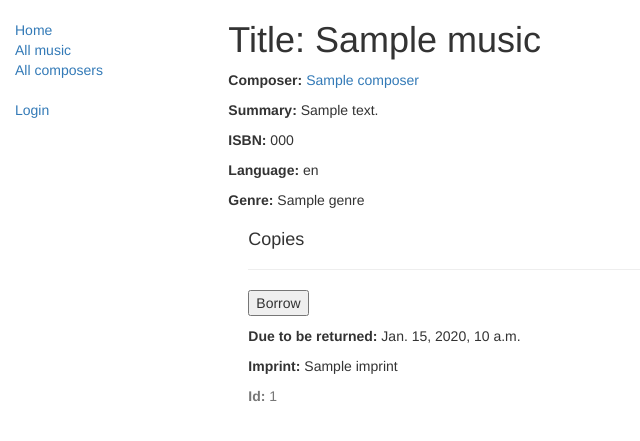
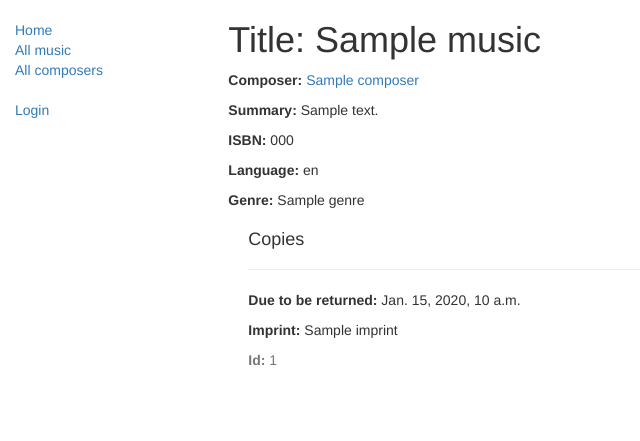
Before and after one commit to abilkus/NEA-2, a Django app: template catalog/templates/catalog/borrow_music.html in a window 1280 px wide. Shown: the top 441 px of the page, without its empty margins (0-640 px from the left). Run offline with Django 3.2, Linux system fonts and the light colour scheme; the template is opened without the code that fills it: most values are stand-ins (such as "Sample title", 1, 10 or a date in 2020); some libraries are stand-ins or nearby versions.

Commit message:
Testing button

```diff
--- a/catalog/templates/catalog/borrow_music.html
+++ b/catalog/templates/catalog/borrow_music.html
@@ -15,7 +15,7 @@
 
     {% for copy in music.musicinstance_set.all %}
     <hr>
-    <p><button>Borrow</button></p>
+    {% if copy.status = 'a' %}<p><a href="{% url 'borrow' %}">Borrow</a></p>{%endif %}
     {% if copy.status != 'a' %}<p><strong>Due to be returned:</strong> {{copy.due_back}}</p>{% endif %}
     <p><strong>Imprint:</strong> {{copy.imprint}}</p>
     <p class="text-muted"><strong>Id:</strong> {{copy.id}}</p>
```
